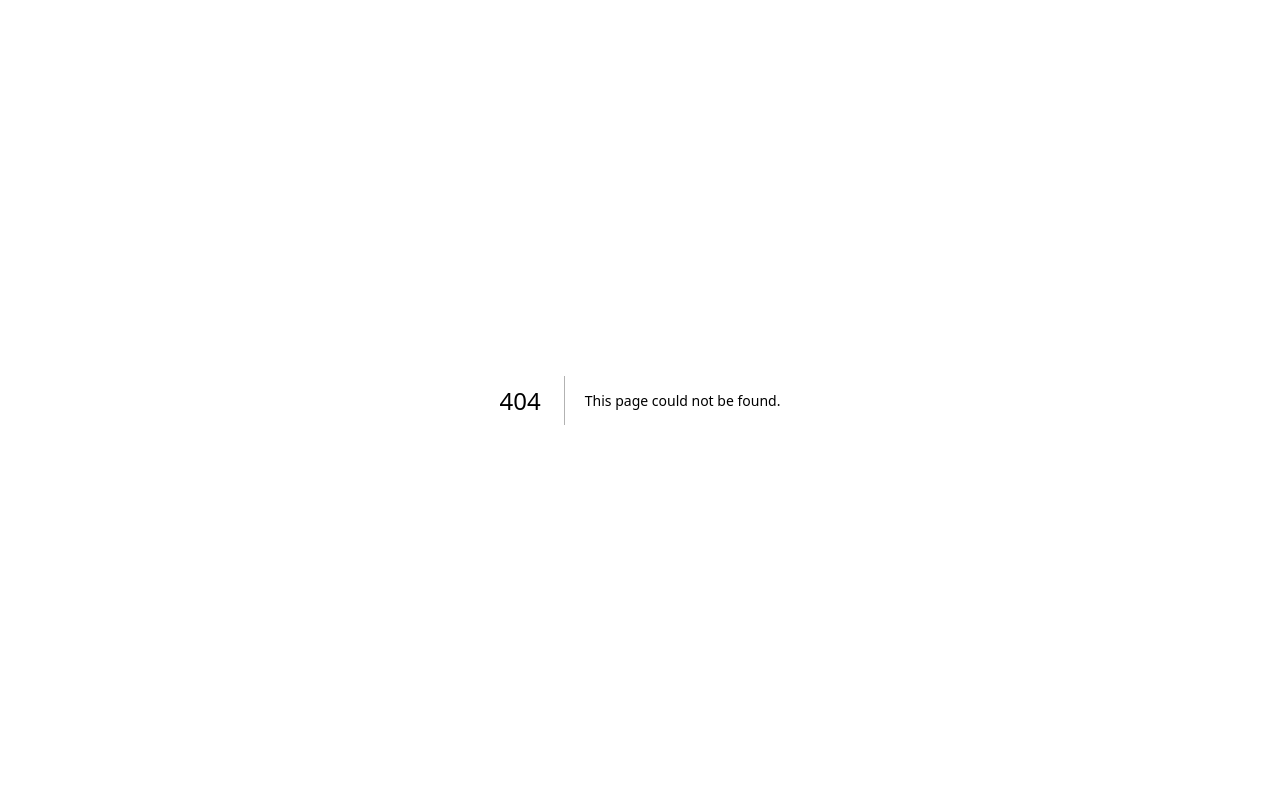
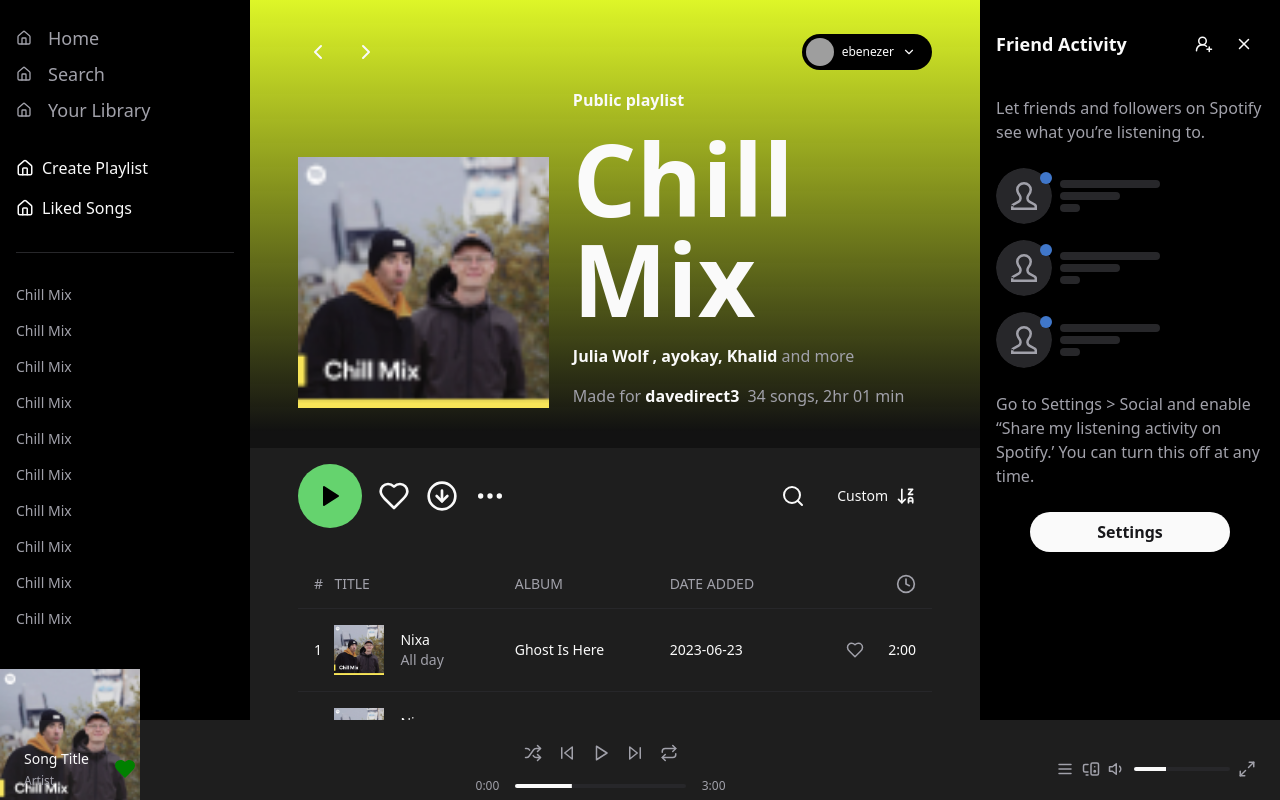
Before and after one commit to eben92/uxbert, a Next.js app: page /playlist/1 in a window 1280 px wide. Before the commit this address had no page. Built offline with nearby package versions, Linux system fonts and the light colour scheme; grey boxes are pictures that could not be loaded.

Commit message:
feat: Add MiniPlaylist and PlaylistTable components

```diff
--- /dev/null
+++ b/app/(app)/(lobby)/_components/playlist/mini-playlist.tsx
@@ -0,0 +1,12 @@
+import { PlaylistCard } from "@/components/shared/playlist";
+import { MyPlaylists } from "./data";
+
+export default function MiniPlaylist() {
+  return (
+    <div className="grid gap-x-6 gap-y-4 md:grid-cols-2 lg:grid-cols-3 ">
+      {MyPlaylists.data.map((playlist, i) => (
+        <PlaylistCard key={i} data={playlist} />
+      ))}
+    </div>
+  );
+}
--- /dev/null
+++ b/app/(app)/playlist/[id]/page.tsx
@@ -0,0 +1,100 @@
+import {
+  DownloadButton,
+  LikeButton,
+  PlayButton,
+} from "@/components/shared/play-button";
+import { Sort } from "@/components/shared/sort";
+import { Label } from "@/components/ui/label";
+import { MoreHorizontal, Search } from "lucide-react";
+import Image from "next/image";
+import { SliderButton, UserCard } from "../../(lobby)/page";
+import PlaylistTable from "../_components/table";
+
+type Props = {};
+
+export default function PlaylistPage({}: Props) {
+  return (
+    <main className=" flex flex-col gap-10  py-8 bg-gradient-to-b from-[#DEF628] h-full to-60%">
+      <div className=" px-4 md:px-8 lg:px-12 flex flex-col gap-4 ">
+        <div className="flex items-center justify-between w-full">
+          <SliderButton />
+          <UserCard />
+        </div>
+        <div className="flex flex-col gap-6">
+          <div className="flex items-end gap-6">
+            <Image src={"/playlist-1.png"} alt="" width={300} height={300} />
+            <div className="flex flex-col gap-4">
+              <p className="font-semibold">Public playlist</p>
+              <Label className="text-[100px] leading-none font-bold">
+                Chill Mix
+              </Label>
+              <p className="font-semibold">
+                Julia Wolf , ayokay, Khalid{" "}
+                <span className="text-muted-foreground font-normal">
+                  and more
+                </span>
+              </p>
+              <div className="flex gap-2 items-center">
+                <p className="text-muted-foreground">
+                  Made for
+                  <span className="text-primary font-semibold">
+                    {" "}
+                    davedirect3{" "}
+                  </span>
+                </p>
+                <p className="text-muted-foreground">34 songs, 2hr 01 min</p>
+              </div>
+            </div>
+          </div>
+        </div>
+      </div>
+      <div className="bg-primary/5 flex-1 flex flex-col gap-8 py-4 px-4 md:px-8 lg:px-12">
+        <Controls />
+
+        <Songs />
+      </div>
+    </main>
+  );
+}
+
+function Controls() {
+  return (
+    <div className="flex items-center gap-4 justify-between">
+      <div className="flex items-center gap-4 ">
+        <PlayButton
+          size={"round"}
+          variant={"primary"}
+          className="text-black w-12 h-12 md:h-14 md:w-14 lg:h-16 lg:w-16"
+          iconSize={24}
+        />
+        <div className="flex items-center gap-4">
+          <LikeButton
+            size={"round"}
+            className="text-foreground"
+            iconSize={32}
+          />
+          <DownloadButton
+            size={"round"}
+            className="text-foreground"
+            iconSize={32}
+          />
+
+          <MoreHorizontal size={32} />
+        </div>
+      </div>
+
+      <div className="flex items-center gap-4">
+        <Search size={24} />
+        <Sort />
+      </div>
+    </div>
+  );
+}
+
+function Songs() {
+  return (
+    <div className=" flex flex-col gap-6">
+      <PlaylistTable />
+    </div>
+  );
+}
--- /dev/null
+++ b/app/(app)/playlist/_components/table.tsx
@@ -0,0 +1,64 @@
+import { LikeButton } from "@/components/shared/play-button";
+import {
+  Table,
+  TableBody,
+  TableCell,
+  TableHead,
+  TableHeader,
+  TableRow,
+} from "@/components/ui/table";
+import { Clock } from "lucide-react";
+import Image from "next/image";
+
+export default function PlaylistTable() {
+  return (
+    <Table>
+      <TableHeader>
+        <TableRow className="uppercase">
+          <TableHead className="max-w-0 pr-0">#</TableHead>
+          <TableHead>Title</TableHead>
+          <TableHead className="hidden sm:table-cell uppercase">
+            Album
+          </TableHead>
+          <TableHead className="hidden md:table-cell uppercase">
+            Date Added
+          </TableHead>
+          <TableHead className="text-right flex items-center justify-end">
+            <Clock size={20} />
+          </TableHead>
+        </TableRow>
+      </TableHeader>
+      <TableBody>
+        {Array.from({ length: 10 }).map((_, i) => (
+          <TableRow key={i} className="cursor-pointer hover:bg-accent">
+            <TableCell className="max-w-0 pr-0">{i + 1}</TableCell>
+            <TableCell>
+              <div className="flex items-center gap-4">
+                <Image src={"/playlist-1.png"} width={50} height={50} alt="" />
+                <div className="flex flex-col font-medium">
+                  Nixa
+                  <div className="hidden text-sm text-muted-foreground md:inline">
+                    All day
+                  </div>
+                </div>
+              </div>
+            </TableCell>
+            <TableCell className="hidden sm:table-cell">
+              Ghost Is Here
+            </TableCell>
+
+            <TableCell className="hidden md:table-cell">2023-06-23</TableCell>
+            <TableCell className=" table-cell ">
+              <div className="flex items-center justify-end gap-6">
+                <div className="hidden md:block">
+                  <LikeButton />
+                </div>
+                <p>2:00</p>
+              </div>
+            </TableCell>
+          </TableRow>
+        ))}
+      </TableBody>
+    </Table>
+  );
+}
--- /dev/null
+++ b/app/api/hello/route.ts
@@ -0,0 +1,77 @@
+export async function GET() {
+  return Response.json({
+    data: {
+      data: [
+        {
+          id: "12860148981",
+          title: "22323",
+          duration: 0,
+          public: true,
+          is_loved_track: false,
+          collaborative: false,
+          nb_tracks: 0,
+          fans: 0,
+          link: "https://www.deezer.com/playlist/12860148981",
+          picture: "https://api.deezer.com/playlist/12860148981/image",
+          picture_small:
+            "https://e-cdns-images.dzcdn.net/images/cover//56x56-000000-80-0-0.jpg",
+          picture_medium:
+            "https://e-cdns-images.dzcdn.net/images/cover//250x250-000000-80-0-0.jpg",
+          picture_big:
+            "https://e-cdns-images.dzcdn.net/images/cover//500x500-000000-80-0-0.jpg",
+          picture_xl:
+            "https://e-cdns-images.dzcdn.net/images/cover//1000x1000-000000-80-0-0.jpg",
+          checksum: "4e281116259014241f9ec2d75c72774c",
+          tracklist: "https://api.deezer.com/playlist/12860148981/tracks",
+          creation_date: "2024-06-30 08:44:05",
+          md5_image: "",
+          picture_type: "cover",
+          time_add: 1719737045,
+          time_mod: 1719737045,
+          creator: {
+            id: "6134877461",
+            name: "eben",
+            tracklist: "https://api.deezer.com/user/6134877461/flow",
+            type: "user",
+          },
+          type: "playlist",
+        },
+        {
+          id: "12850928381",
+          title: "Loved Tracks",
+          duration: 0,
+          public: true,
+          is_loved_track: true,
+          collaborative: false,
+          nb_tracks: 0,
+          fans: 0,
+          link: "https://www.deezer.com/playlist/12850928381",
+          picture: "https://api.deezer.com/playlist/12850928381/image",
+          picture_small:
+            "https://e-cdns-images.dzcdn.net/images/cover/0bc34ce79169a66ace4b4fd553e13355/56x56-000000-80-0-0.jpg",
+          picture_medium:
+            "https://e-cdns-images.dzcdn.net/images/cover/0bc34ce79169a66ace4b4fd553e13355/250x250-000000-80-0-0.jpg",
+          picture_big:
+            "https://e-cdns-images.dzcdn.net/images/cover/0bc34ce79169a66ace4b4fd553e13355/500x500-000000-80-0-0.jpg",
+          picture_xl:
+            "https://e-cdns-images.dzcdn.net/images/cover/0bc34ce79169a66ace4b4fd553e13355/1000x1000-000000-80-0-0.jpg",
+          checksum: "80d1abd98b224226e5239365f4d24087",
+          tracklist: "https://api.deezer.com/playlist/12850928381/tracks",
+          creation_date: "2024-06-27 02:28:43",
+          md5_image: "0bc34ce79169a66ace4b4fd553e13355",
+          picture_type: "cover",
+          time_add: 1719455323,
+          time_mod: 1719481875,
+          creator: {
+            id: "6134877461",
+            name: "eben",
+            tracklist: "https://api.deezer.com/user/6134877461/flow",
+            type: "user",
+          },
+          type: "playlist",
+        },
+      ],
+      total: 2,
+    },
+  });
+}
```
